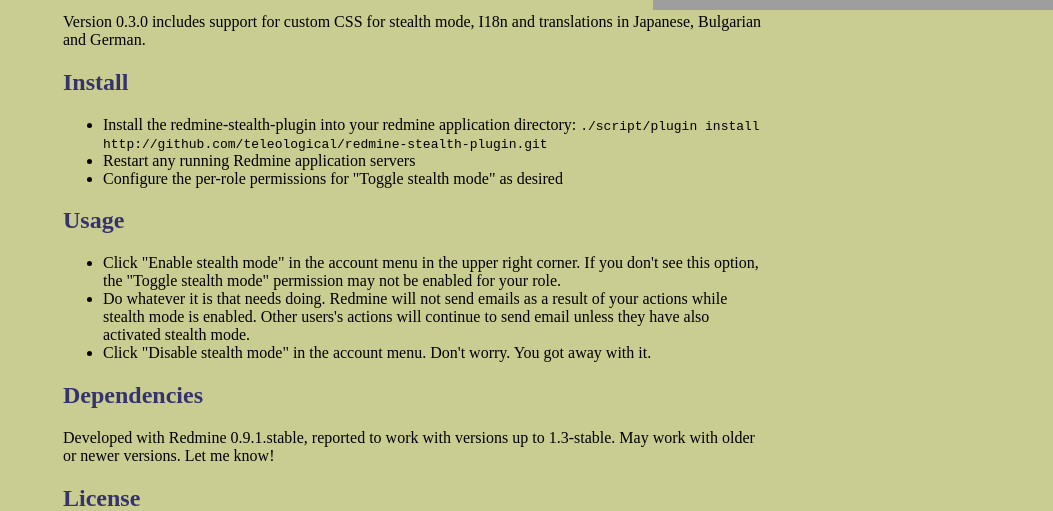
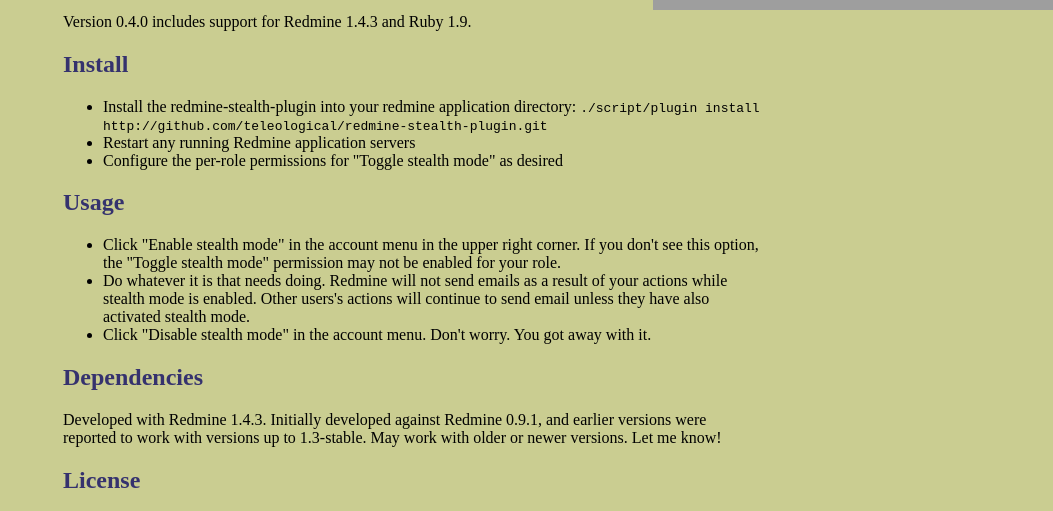
Before and after one commit to teleological/redmine_stealth, a plain HTML site: page index.html in a window 1280 px wide. Shown: the part 290-801 px from the top of the page, without its empty margins (227-1280 px from the left). Drawn offline with Linux system fonts and the light colour scheme; grey boxes are pictures that could not be loaded.

Commit message:
Updated for v0.4.0

```diff
--- a/index.html
+++ b/index.html
@@ -48,7 +48,7 @@
     <p>This is a plugin for the Redmine project management application that allows users to temporarily disable the automatic emails which are sent out (depending on configuration) when content is added or changed, such as when updating issues or wiki pages. The intent of this plugin is to allow users to make bulk changes or minor corrections without flooding the inboxes of other users of a project.
     </p>
 
-    <p>Version 0.3.0 includes support for custom CSS for stealth mode, I18n and translations in Japanese, Bulgarian and German.</p>
+    <p>Version 0.4.0 includes support for Redmine 1.4.3 and Ruby 1.9.</p>
 
     <h2>Install</h2>
     <ul>
@@ -65,7 +65,7 @@
     </ul>
 
     <h2>Dependencies</h2>
-    <p>Developed with Redmine 0.9.1.stable, reported to work with versions up to 1.3-stable. May work with older or newer versions. Let me know!</p>
+    <p>Developed with Redmine 1.4.3. Initially developed against Redmine 0.9.1, and earlier versions were reported to work with versions up to 1.3-stable. May work with older or newer versions. Let me know!</p>
 
     <h2>License</h2>
     <p>GNU GPL v2, like Redmine itself</p>
```
